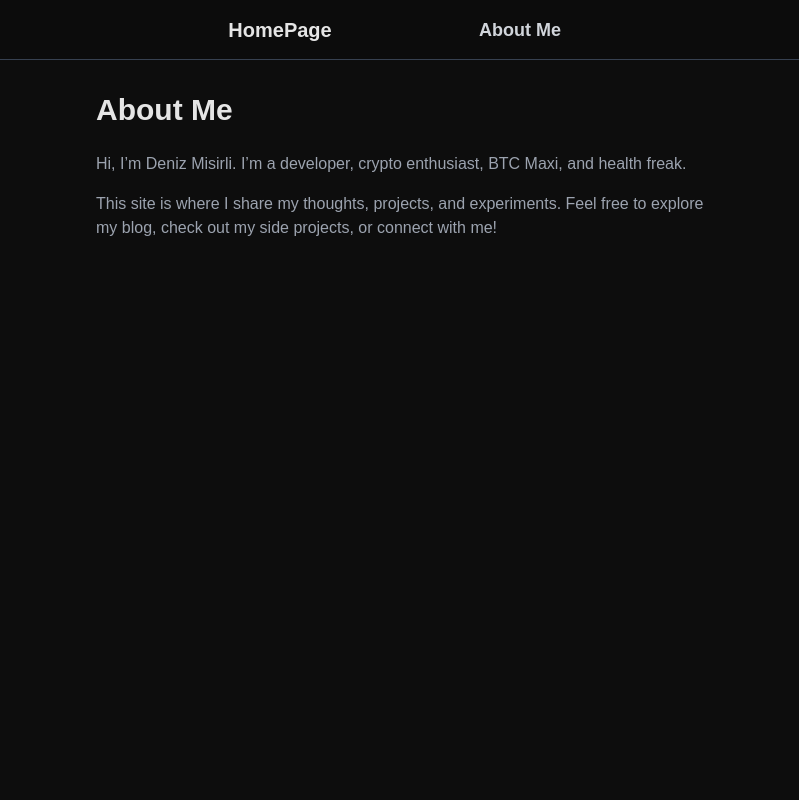
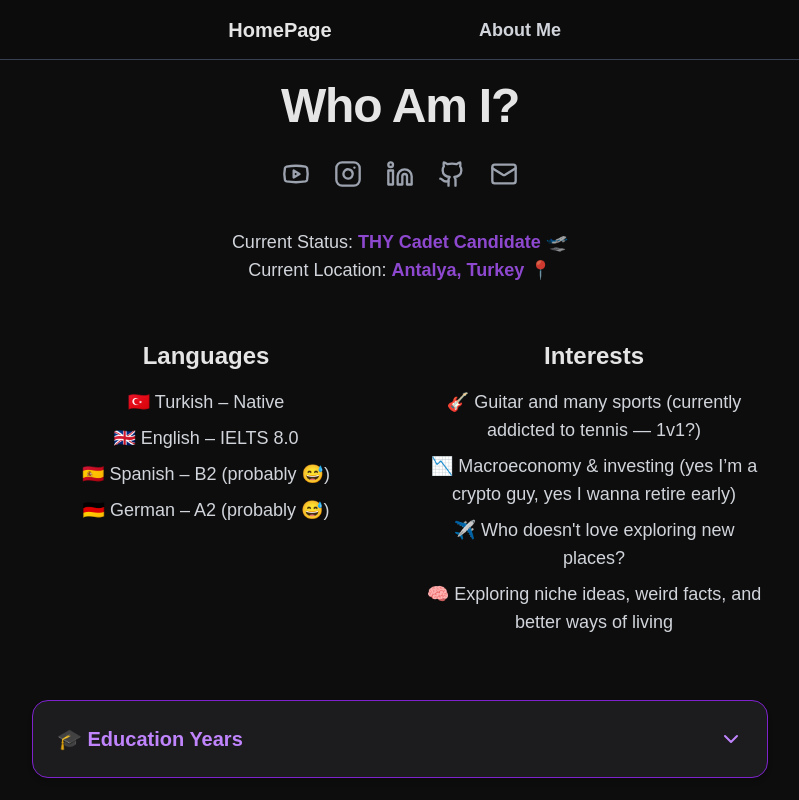
Before and after one commit to polarbeerd/tiocents_clean, a Next.js app: page /about in a window 1280 px wide. Shown: the top 800 px of the page, without its empty margins (240-1039 px from the left). Built offline with nearby package versions, Linux system fonts and the light colour scheme.

Commit message:
about next

```diff
--- a/package.json
+++ b/package.json
@@ -16,7 +16,7 @@
     "@vercel/analytics": "^1.5.0",
     "@vercel/speed-insights": "^1.2.0",
     "autoprefixer": "^10.4.21",
-    "framer-motion": "^12.9.2",
+    "framer-motion": "^12.23.0",
     "gray-matter": "^4.0.3",
     "lucide-react": "^0.503.0",
     "next": "15.3.1",
--- a/src/app/about/page.jsx
+++ b/src/app/about/page.jsx
@@ -1,15 +1,162 @@
-export default function AboutPage() {
+import { Youtube, Instagram, Linkedin, Github, Mail } from "lucide-react";
+import CollapsibleCategory from "@/components/CollapsibleCategory";
+
+export default function AboutMe() {
   return (
-    <div className="max-w-2xl mx-auto p-8">
-      <h1 className="text-3xl font-bold mb-6">About Me</h1>
-      <p className="text-gray-400 mb-4">
-        Hi, I’m Deniz Misirli. I’m a developer, crypto enthusiast, BTC Maxi, and
-        health freak.
-      </p>
-      <p className="text-gray-400">
-        This site is where I share my thoughts, projects, and experiments. Feel
-        free to explore my blog, check out my side projects, or connect with me!
-      </p>
+    <div className="max-w-3xl mx-auto px-4 pb-24 mt-4">
+      {/* Title */}
+      <div className="text-center mb-6">
+        <h1 className="text-5xl font-extrabold leading-tight tracking-tight mb-4">
+          Who Am I?
+        </h1>
+      </div>
+
+      {/* Social Links */}
+      <div className="flex justify-center gap-6 mb-10">
+        <a
+          href="https://www.youtube.com/@yourchannel"
+          target="_blank"
+          rel="noopener noreferrer"
+          className="text-gray-400 hover:text-red-500 transition-colors"
+        >
+          <Youtube size={28} />
+        </a>
+        <a
+          href="https://www.instagram.com/yourusername"
+          target="_blank"
+          rel="noopener noreferrer"
+          className="text-gray-400 hover:text-pink-500 transition-colors"
+        >
+          <Instagram size={28} />
+        </a>
+        <a
+          href="https://www.linkedin.com/in/yourusername"
+          target="_blank"
+          rel="noopener noreferrer"
+          className="text-gray-400 hover:text-blue-500 transition-colors"
+        >
+          <Linkedin size={28} />
+        </a>
+        <a
+          href="https://github.com/yourusername"
+          target="_blank"
+          rel="noopener noreferrer"
+          className="text-gray-400 hover:text-white transition-colors"
+        >
+          <Github size={28} />
+        </a>
+        <a
+          href="mailto:yourmail@example.com"
+          className="text-gray-400 hover:text-green-400 transition-colors"
+        >
+          <Mail size={28} />
+        </a>
+      </div>
+
+      {/* Status & Location */}
+      <div className="text-center mb-14">
+        <p className="text-lg text-gray-300">
+          Current Status:{" "}
+          <span className="text-purple-500 font-semibold animate-pulse">
+            THY Cadet Candidate 🛫
+          </span>
+        </p>
+        <p className="text-lg text-gray-300">
+          Current Location:{" "}
+          <span className="text-purple-500 font-semibold animate-pulse">
+            Antalya, Turkey 📍
+          </span>
+        </p>
+      </div>
+
+      {/* Languages + Interests */}
+      <div className="grid md:grid-cols-2 gap-10 mb-16">
+        <div>
+          <h2 className="text-2xl font-bold mb-4 text-center">Languages</h2>
+          <ul className="text-gray-300 text-lg space-y-2 text-center">
+            <li>🇹🇷 Turkish – Native</li>
+            <li>🇬🇧 English – IELTS 8.0</li>
+            <li>🇪🇸 Spanish – B2 (probably 😅)</li>
+            <li>🇩🇪 German – A2 (probably 😅)</li>
+          </ul>
+        </div>
+        <div>
+          <h2 className="text-2xl font-bold mb-4 text-center">Interests</h2>
+          <ul className="text-gray-300 text-lg space-y-2 text-center">
+            <li>
+              🎸 Guitar and many sports (currently addicted to tennis — 1v1?)
+            </li>
+            <li>
+              📉 Macroeconomy & investing (yes I’m a crypto guy, yes I wanna
+              retire early)
+            </li>
+            <li>✈️ Who doesn't love exploring new places?</li>
+            <li>
+              🧠 Exploring niche ideas, weird facts, and better ways of living
+            </li>
+          </ul>
+        </div>
+      </div>
+
+      {/* Collapsible Sections */}
+      <CollapsibleCategory title="🎓 Education Years">
+        <p className="font-bold text-white">
+          Sabancı University – BSc Electronics
+        </p>
+        <p>
+          Well, currently I'm not an engineer, but I do have a degree. But let’s
+          be real — having a degree is like having a spine these days: expected.
+        </p>
+        <p>So apart from theories and circuits, the real gain was:</p>
+        <p className="text-white font-semibold text-xl">
+          *** learning how to learn, explore interests, and go abroad ***
+        </p>
+        <p>and also:</p>
+        <ul className="list-disc list-inside ml-4">
+          <li>Critical thinking and problem-solving skills</li>
+          <li>Hands-on experience with electronics and programming</li>
+          <li>Collaboration and teamwork in diverse groups</li>
+        </ul>
+        <p>just kidding 😄</p>
+      </CollapsibleCategory>
+
+      <CollapsibleCategory title="💼 Job Experiences">
+        <div>
+          <p className="font-bold text-white">Wacom Europe GmbH – Düsseldorf</p>
+          <ul className="list-disc list-inside ml-4">
+            <li>Worked in Product Management & Customer Care</li>
+            <li>Balanced gym, nutrition, and solo life abroad</li>
+            <li>Saved up and built vision for future travels</li>
+          </ul>
+        </div>
+        <hr className="my-2 border-gray-600" />
+        <div>
+          <p className="font-bold text-white">
+            Erasmus in Madrid – The Rebirth
+          </p>
+          <p>
+            Oooff, where do I start. If you're thinking partying, nonstop fun...
+            well, you're not wrong 😅
+          </p>
+          <p>
+            But it was also a complete reset: new language, no home, no
+            contacts, 20kg luggage. Hostel hopping, freezing showers, finding
+            local gyms, and slowly growing into myself again.
+          </p>
+          <p>
+            Ended up in a 7-person shared flat. Turned out — best decision ever.
+            It was growth, discomfort, beauty, and a lot of dancing 🇪🇸
+          </p>
+        </div>
+      </CollapsibleCategory>
+
+      <CollapsibleCategory title="📜 Certificates & Programs">
+        <ul className="list-disc list-inside ml-4">
+          <li>IELTS 8.0 – English Proficiency</li>
+          <li>P90X & Gymnastics Program Completion 💪</li>
+          <li>Dance Dojo Salsa Intermediate 💃</li>
+        </ul>
+      </CollapsibleCategory>
     </div>
   );
 }
--- /dev/null
+++ b/src/components/CollapsibleCategory.jsx
@@ -0,0 +1,46 @@
+"use client";
+
+import { useState, useRef } from "react";
+import { motion, AnimatePresence } from "framer-motion";
+import { ChevronDown } from "lucide-react";
+
+export default function CollapsibleCategory({ title, children }) {
+  const [open, setOpen] = useState(false);
+  const ref = useRef(null);
+
+  return (
+    <motion.div
+      ref={ref}
+      className="bg-[#1c1c1f] border border-purple-700 rounded-2xl p-6 mb-6 shadow-md transition-all"
+      initial={{ opacity: 0, y: 30 }}
+      whileInView={{ opacity: 1, y: 0 }}
+      viewport={{ once: true, amount: 0.3 }}
+      transition={{ duration: 0.6, ease: "easeOut" }}
+    >
+      <button
+        onClick={() => setOpen((prev) => !prev)}
+        className="w-full flex items-center justify-between text-left text-xl font-semibold text-purple-400 hover:text-purple-300"
+      >
+        {title}
+        <ChevronDown
+          className={`transition-transform ${open ? "rotate-180" : ""}`}
+        />
+      </button>
+
+      <AnimatePresence initial={false}>
+        {open && (
+          <motion.div
+            key="content"
+            initial={{ opacity: 0, height: 0 }}
+            animate={{ opacity: 1, height: "auto" }}
+            exit={{ opacity: 0, height: 0 }}
+            transition={{ duration: 0.4, ease: "easeInOut" }}
+            className="mt-4 text-gray-300 text-base space-y-4 overflow-hidden"
+          >
+            {children}
+          </motion.div>
+        )}
+      </AnimatePresence>
+    </motion.div>
+  );
+}
```
Also changed, not shown: 1 other file (tests, documents, lock files or other folders).
